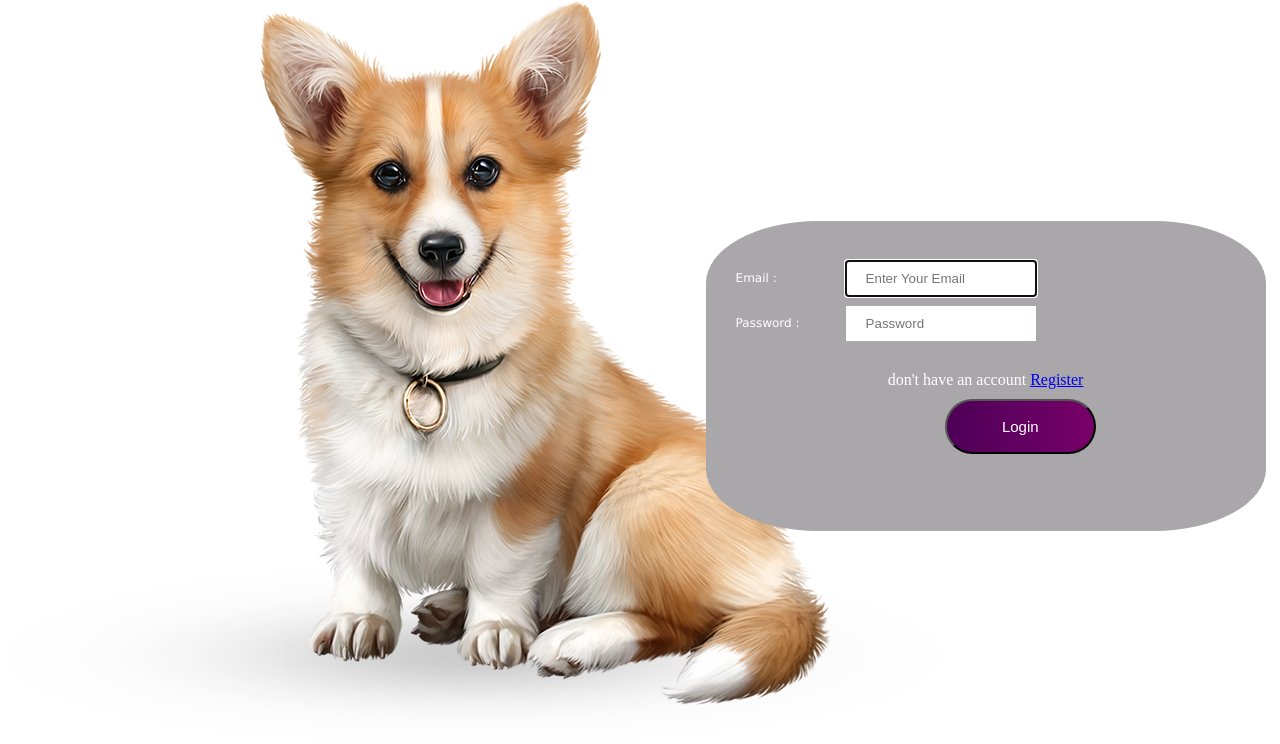
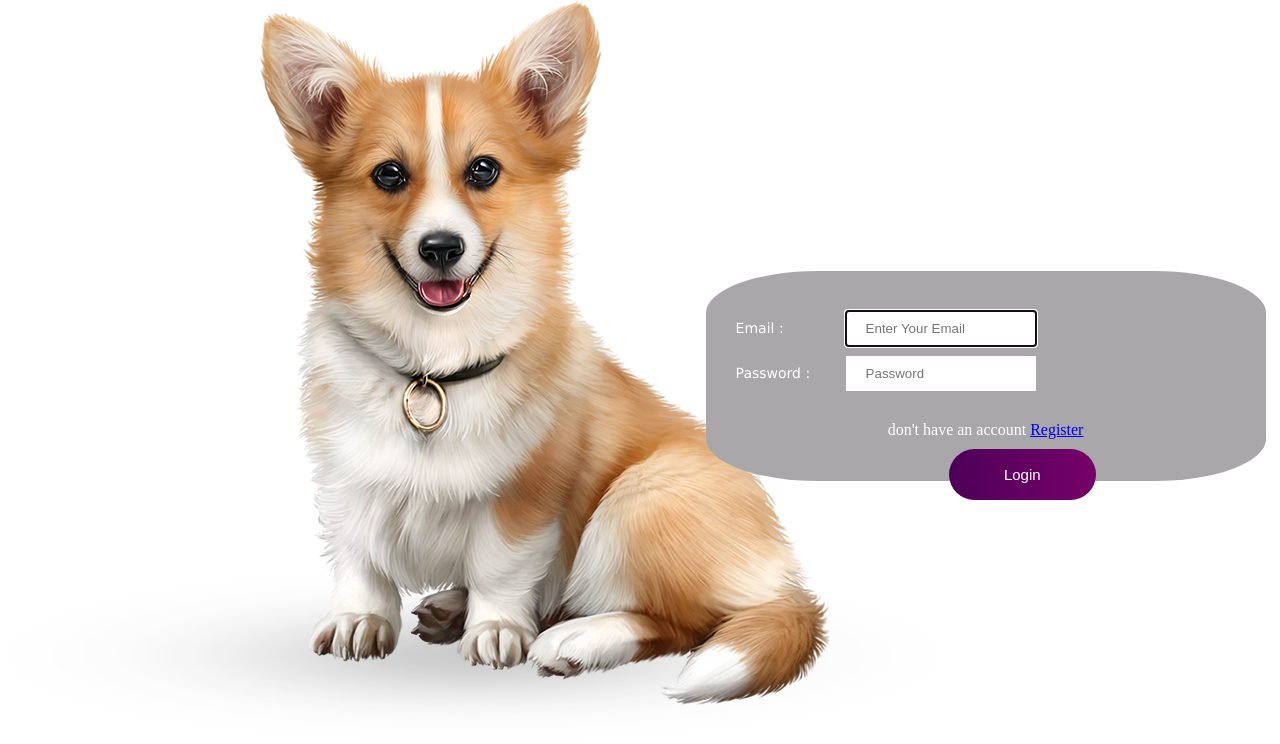
Before and after one commit to adnanoa/pety-, a plain HTML site: page login.html in a window 1280 px wide. Drawn offline with Linux system fonts and the light colour scheme.

Commit message:
Update login.css

```diff
--- a/css/login.css
+++ b/css/login.css
@@ -10,7 +10,7 @@ body{
 .container{
 	background: #a9a7a9;
 	width: 500px;
-	height: 250px;
+	height: 150px;
 	padding-bottom: 20px;
 	position: absolute;
 	top:47%;
@@ -29,7 +29,8 @@ body{
 }
 
 .fontLabel{
-  color: rgb(255, 255, 255);
+  color: white;
+  font-size: 14px;
 }
 
 .fr{
@@ -63,7 +64,7 @@ body{
 
 
 .Login{
-    float:right;
+    float: right;
     font-size: 15px;
     font-weight: 500;
     color: #fff;
@@ -71,7 +72,7 @@ body{
     font-family: "Poppins", sans-serif;
     display: inline-block;
     border-radius: 30px;
-    border-radius: 30px;
+    border: none;
     background-position: 100% 0;
     background-position: 0 0;
     background-image: -webkit-linear-gradient(0deg, #4d0058 0%, #770069 99%);
```
